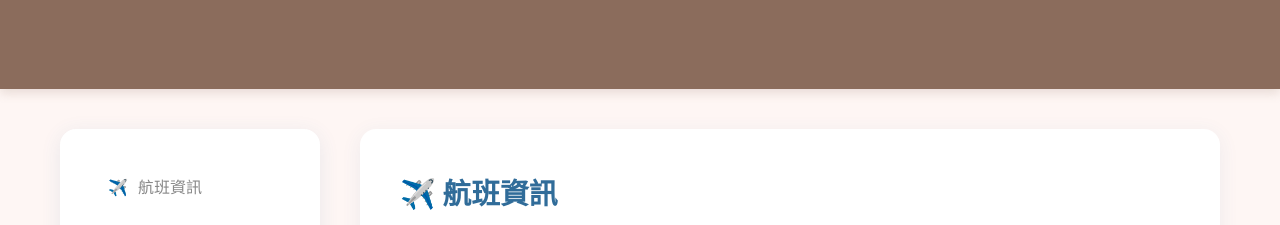
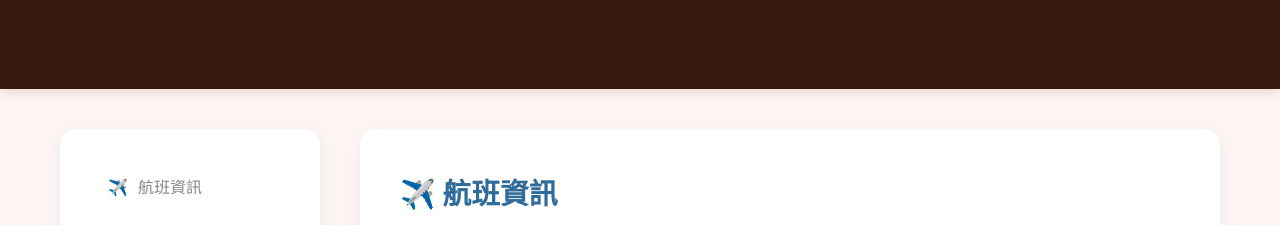
Before and after one commit to RUBY1016/nztrip2026, a plain HTML site: page index.html in a window 1280 px wide. Shown: the part 231-456 px from the top of the page. Drawn offline with nearby package versions, Linux system fonts and the light colour scheme.

Commit message:
Update index.html

```diff
--- a/index.html
+++ b/index.html
@@ -10,7 +10,7 @@
         :root {
             /* --- 大地與天空配色 --- */
             --primary-color: #306C99; /* 深空藍：標題、邊框 */
-            --accent-color: #8B6C5C;  /* 大地褐：Header實心背景、重點按鈕 */
+            --accent-color: #381A11;  /* 大地褐：Header實心背景、重點按鈕 */
             --flight-color: #B2D6ED;  /* 淺水藍：航班資訊 */
             --pdf-color: #B2D6ED;     /* 淺水藍：PDF按鈕 */
 
```
